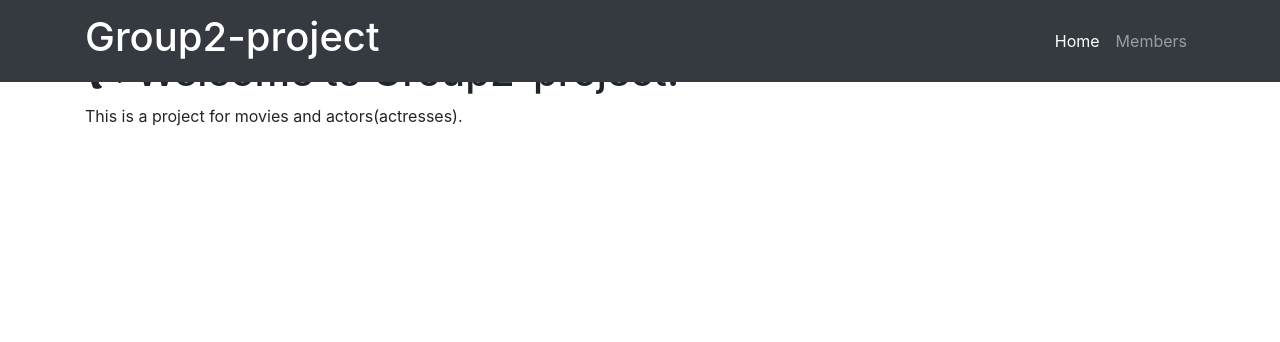
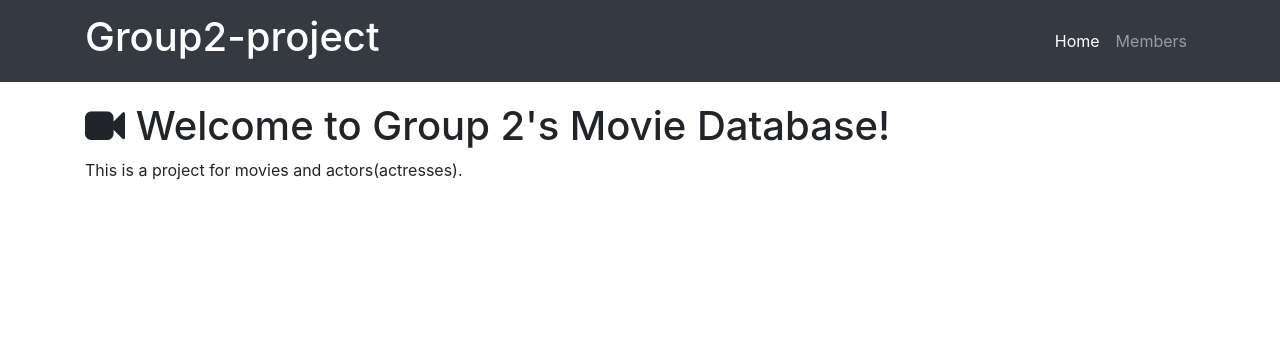
Before and after one commit to daveharsi/Group2-Project, a Flask app: page / in a window 1280 px wide. Shown: the top 342 px of the page. Run offline with Flask 2, Linux system fonts and the light colour scheme; some libraries are stand-ins or nearby versions.

Commit message:
Final changes for Group Assignment I

```diff
--- a/movie.py
+++ b/movie.py
@@ -7,4 +7,4 @@ def index():
 
 @app.route('/members')
 def about():
-    return render_template('member.html')
+    return render_template('members.html')
--- /dev/null
+++ b/static/css/movie.css
@@ -0,0 +1,3 @@
+body {
+  padding-top: 54px;
+}
--- a/templates/home.html
+++ b/templates/home.html
@@ -15,7 +15,7 @@
   <!-- Fontawesome CSS -->
   <link rel="stylesheet" href="https://maxcdn.bootstrapcdn.com/font-awesome/4.7.0/css/font-awesome.min.css">
   <!-- Songbase CSS -->
-  <link rel="stylesheet" href="{{ url_for('static', filename='css/songbase.css') }}">
+  <link rel="stylesheet" href="{{ url_for('static', filename='css/movie.css') }}">
   {% endblock%}
 </head>
 
--- a/templates/index.html
+++ b/templates/index.html
@@ -7,7 +7,7 @@
 
   <!-- Page Content -->
   <div class="container">
-    <h1 class="mt-5"><i class="fa fa-bullhorn" aria-hidden="true"></i> Welcome to Group2-project!</h1>
+    <h1 class="mt-5"><i class="fa  fa-video-camera" aria-hidden="true"></i> Welcome to Group 2's Movie Database!</h1>
     <p>This is a project for movies and actors(actresses).</p>
   </div>
 
--- a/templates/members.html
+++ b/templates/members.html
@@ -5,6 +5,7 @@
 {% endblock%}
 {% block page_content%}
   <div class="container">
+    <h1 class="mt-5"><i class="fa fa-user-circle-o" aria-hidden="true"></i> Members</h1>
     <ul>
       <li>Devarshi Patel: ddpatel@udel.edu</li>
       <li>Yuting Dong: andydong@udel.edu</li>
```
Also changed, not shown: 1 other file.
